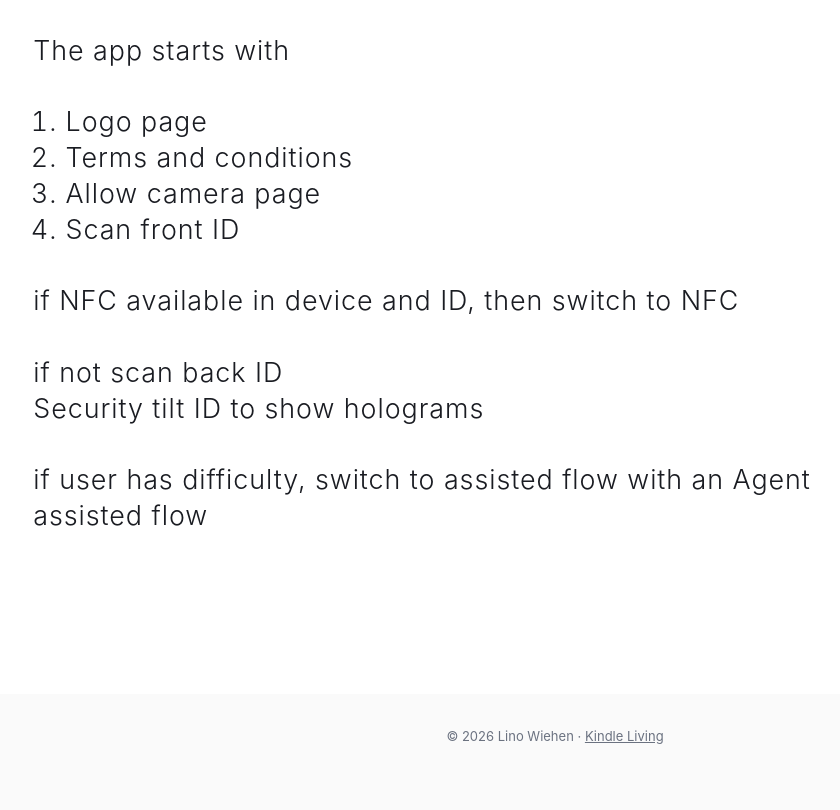
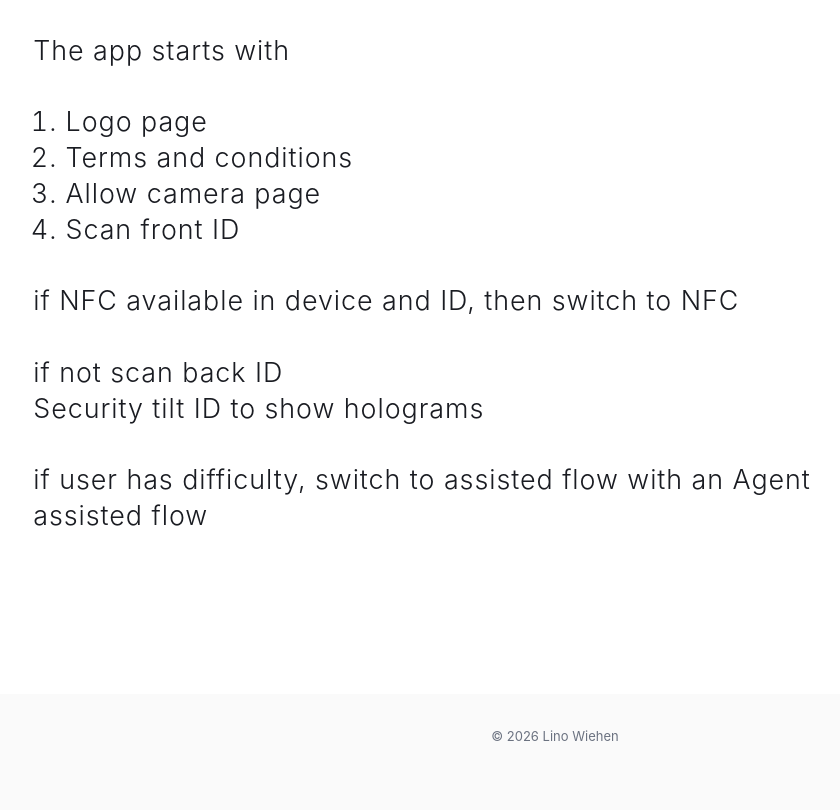
Before and after one commit to linobean/wiehen-site, a plain HTML site: page index.html in a window 1280 px wide. Shown: the part 2595-3405 px from the top of the page, without its empty margins (85-925 px from the left). Drawn offline with Linux system fonts and the light colour scheme; a web font is replaced by a local one.

Commit message:
Remove the Kindle Living link from the footer
Co-Authored-By: Claude Opus 5.5 <noreply@anthropic.com>
Claude-Session: https://claude.ai/code/session_01N9Aw4iUCjtkzCf7qsDGLi8

```diff
--- a/index.html
+++ b/index.html
@@ -185,7 +185,7 @@
 </main>
 
 <footer>
-  &copy; <span id="year"></span> Lino Wiehen · <a href="/kindle-living/">Kindle Living</a>
+  &copy; <span id="year"></span> Lino Wiehen
 </footer>
 
 <script>
```
